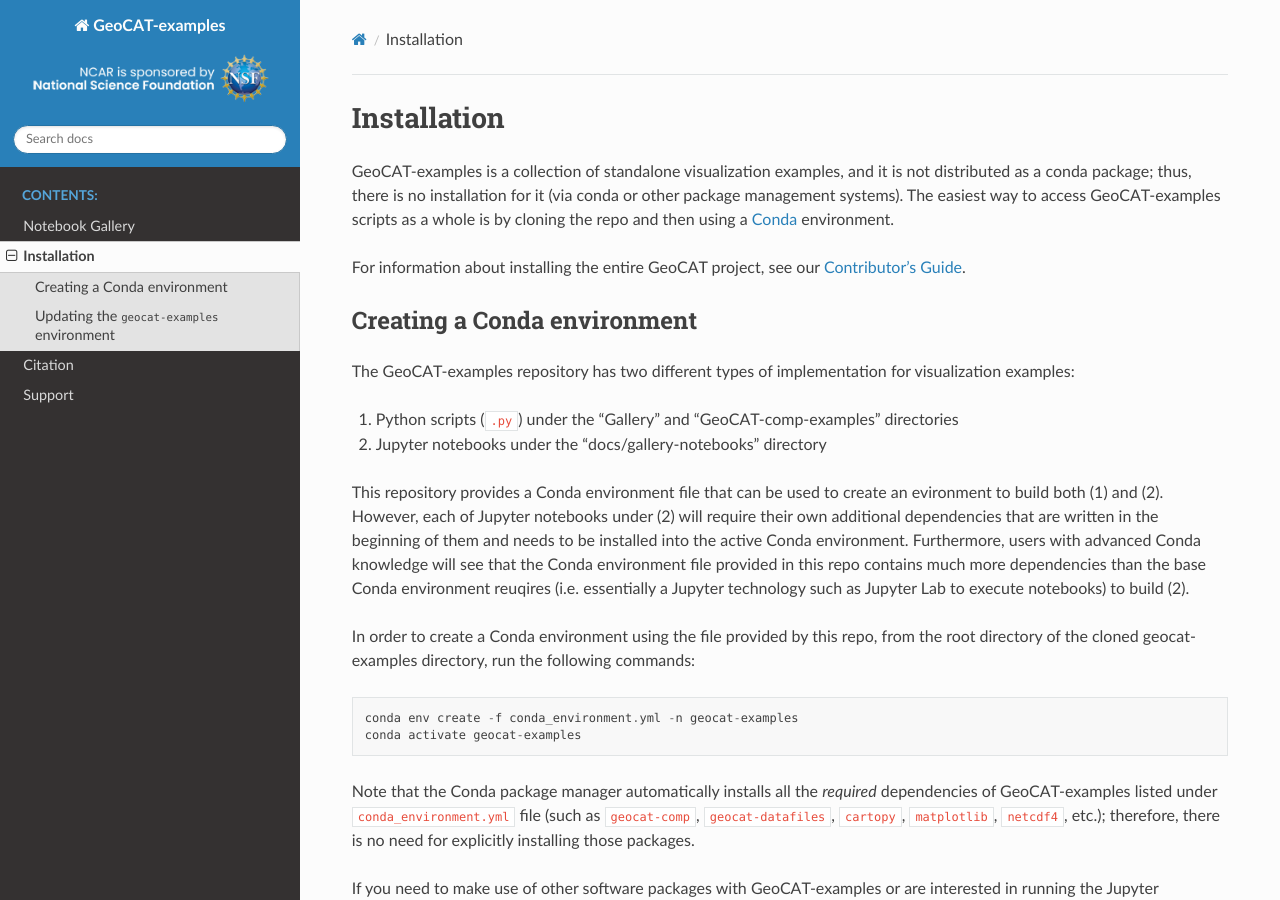
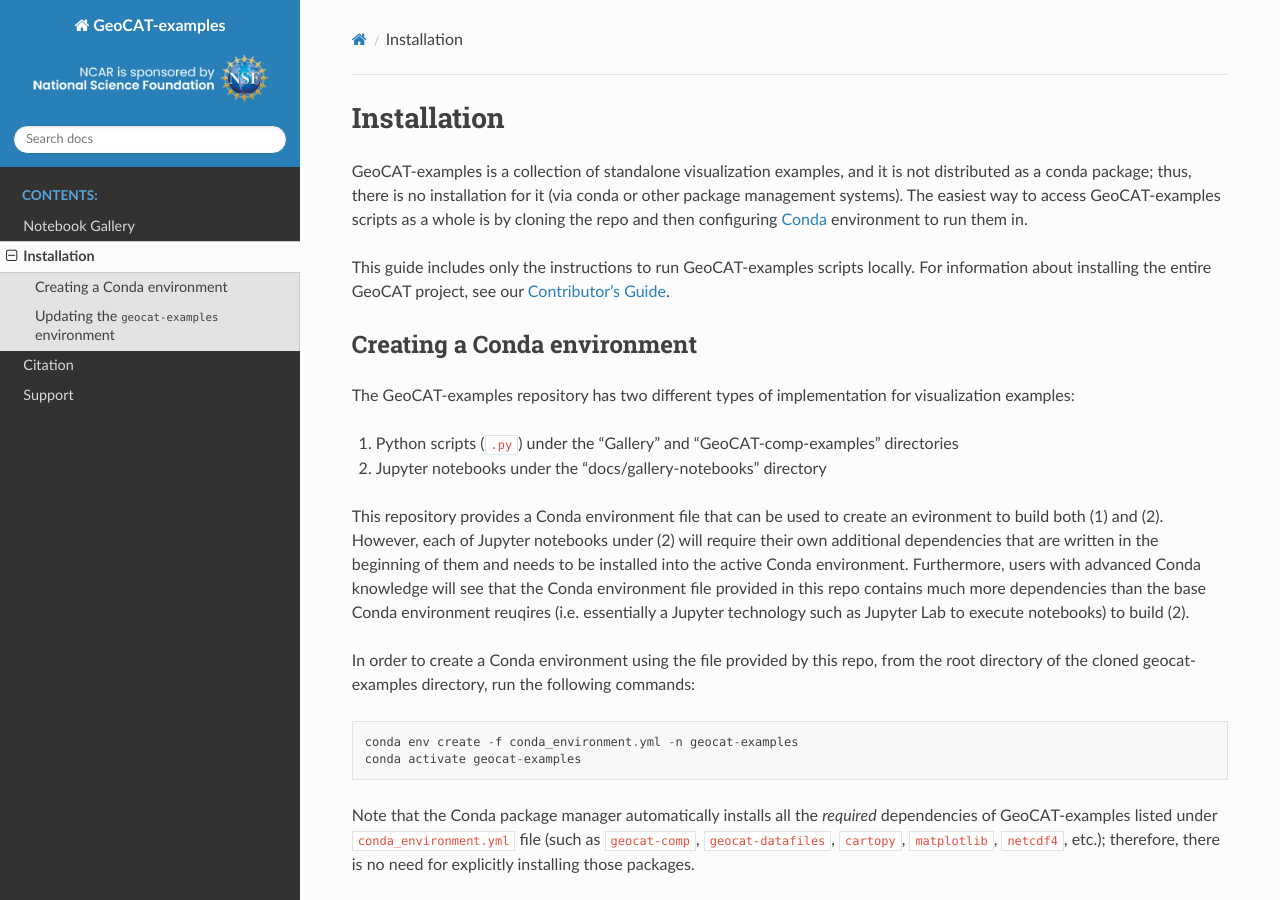
Before and after one commit to NCAR/geocat-examples, a Sphinx documentation site: the page built from docs/install.rst, in a window 1280 px wide and 900 px high. Built offline with Sphinx 7.4.7 and the Read the Docs theme 2.0.0, drawn with Linux system fonts in a browser that asks for light colours; pages that are not in the unit, such as notebooks, are missing from menus.

Commit message:
Clarified these instructions are only for GeoCAT-examples

```diff
--- a/docs/install.rst
+++ b/docs/install.rst
@@ -3,10 +3,11 @@
 
 GeoCAT-examples is a collection of standalone visualization examples, and it is not distributed
 as a conda package; thus, there is no installation for it (via conda or other package management systems).
-The easiest way to access GeoCAT-examples scripts as a whole is by cloning the repo and then using a
-`Conda <http://conda.pydata.org/docs/>`_ environment.
+The easiest way to access GeoCAT-examples scripts as a whole is by cloning the repo and then configuring
+`Conda <http://conda.pydata.org/docs/>`_ environment to run them in.
 
-For information about installing the entire GeoCAT project, see our
+This guide includes only the instructions to run GeoCAT-examples scripts locally. For information about installing the
+entire GeoCAT project, see our
 `Contributor's Guide <(https://geocat.ucar.edu/pages/contributing.html#3-creating-a-development-environment)>`_.
 
 Creating a Conda environment
```
